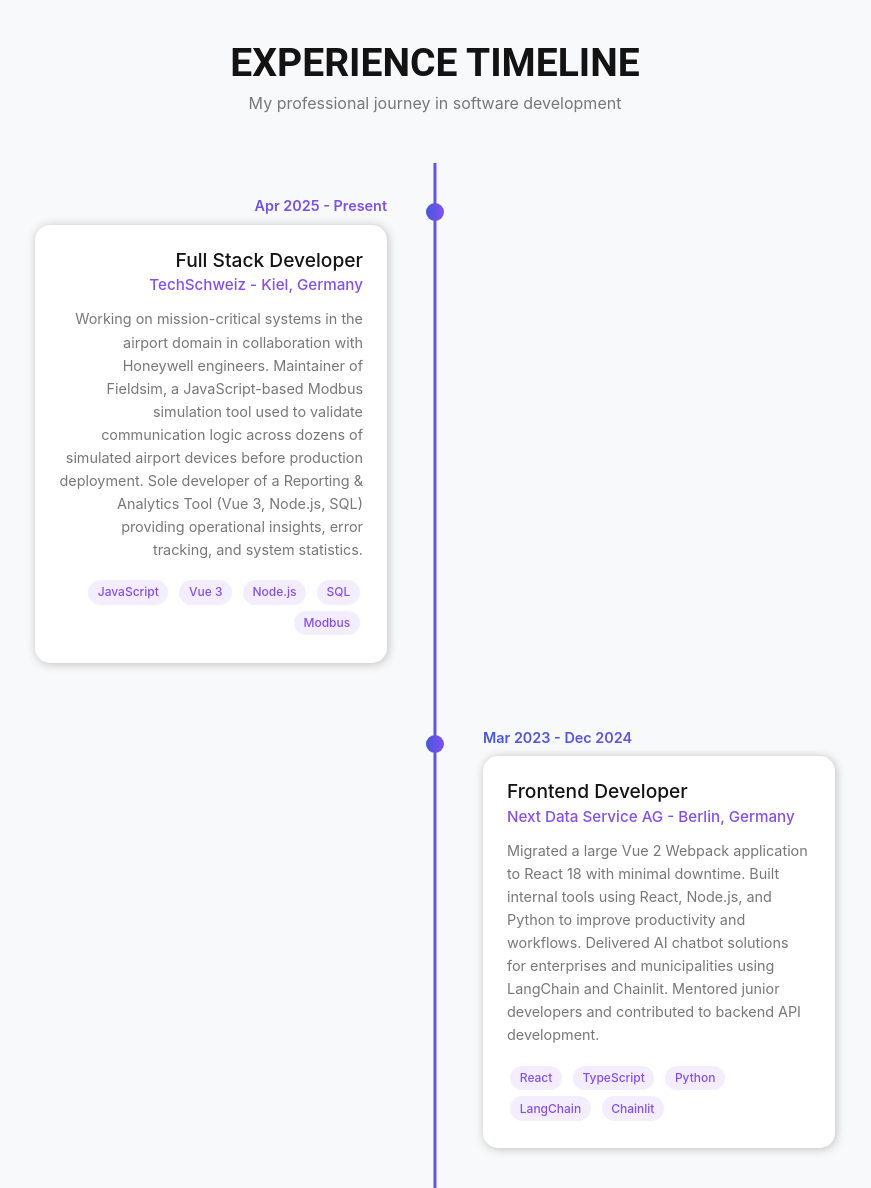
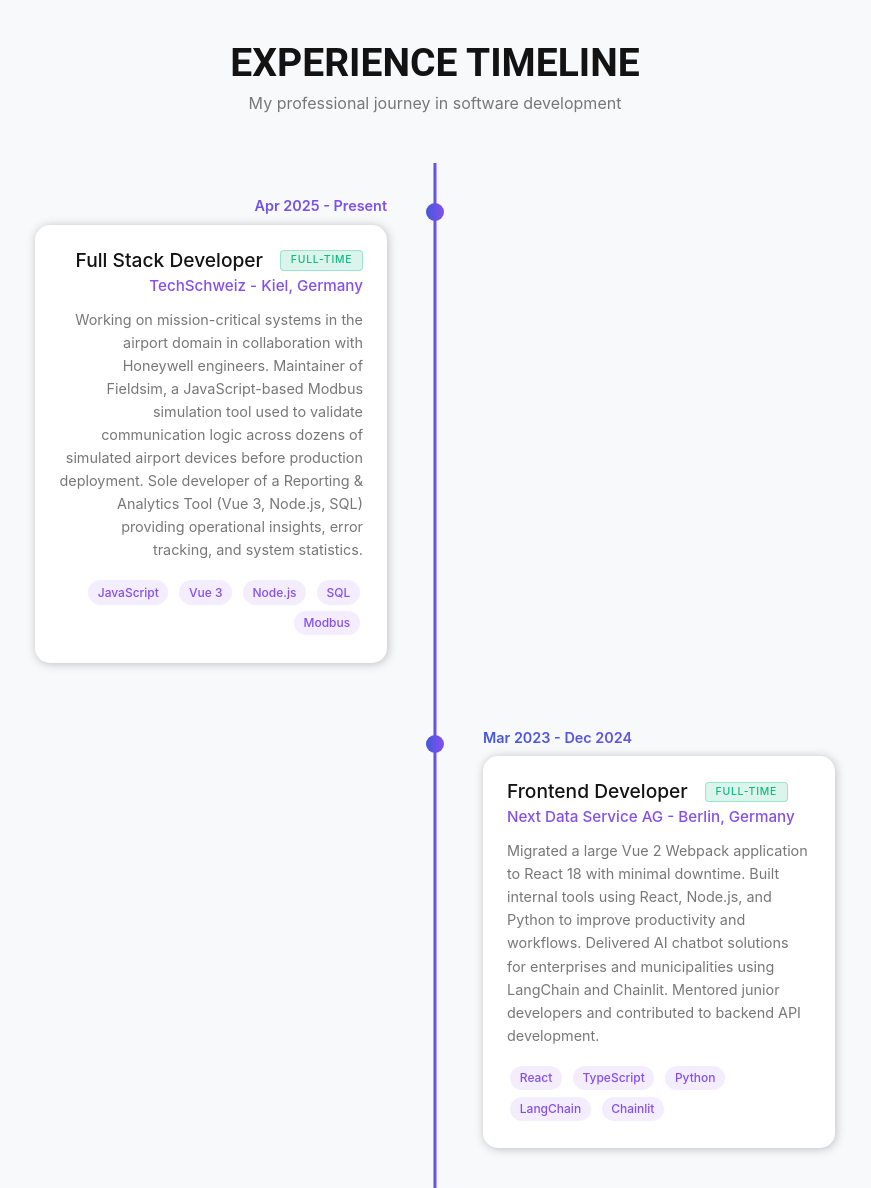
Before and after one commit to md-Junaid/my-portfolio, a PHP site: page / in a window 1280 px wide. Shown: the part 1927-3115 px from the top of the page, without its empty margins (205-1076 px from the left). Run offline with PHP 8.4, Linux system fonts and the light colour scheme.

Commit message:
full-time badge

```diff
--- a/Index.html
+++ b/Index.html
@@ -183,7 +183,7 @@
             <div class="timeline-dot"></div>
             <div class="timeline-date">Apr 2025 - Present</div>
             <div class="timeline-content">
-              <h3>Full Stack Developer</h3>
+              <h3>Full Stack Developer <span class="employment-badge full-time">Full-time</span></h3>
               <h4>TechSchweiz - Kiel, Germany</h4>
               <p class="para">
                 Working on mission-critical systems in the airport domain in collaboration with Honeywell engineers.
@@ -203,7 +203,7 @@
             <div class="timeline-dot"></div>
             <div class="timeline-date">Mar 2023 - Dec 2024</div>
             <div class="timeline-content">
-              <h3>Frontend Developer</h3>
+              <h3>Frontend Developer <span class="employment-badge full-time">Full-time</span></h3>
               <h4>Next Data Service AG - Berlin, Germany</h4>
               <p class="para">
                 Migrated a large Vue 2 Webpack application to React 18 with minimal downtime. Built internal tools
--- a/css/style.css
+++ b/css/style.css
@@ -962,6 +962,28 @@
   font-weight: 500;
 }
 
+/* Employment Badge */
+.employment-badge {
+  display: inline-flex;
+  align-items: center;
+  padding: 0.2rem 0.6rem;
+  border-radius: 4px;
+  font-size: 0.65rem;
+  font-weight: 500;
+  text-transform: uppercase;
+  letter-spacing: 0.8px;
+  margin-left: 0.75rem;
+  vertical-align: middle;
+  position: relative;
+  top: -1px;
+}
+
+.employment-badge.full-time {
+  background: rgba(16, 185, 129, 0.15);
+  color: #10b981;
+  border: 1px solid rgba(16, 185, 129, 0.3);
+}
+
 /* End Experience Timeline Area */
 
 /* Start Skills Area */
@@ -1613,6 +1635,13 @@
   border: 1px solid rgba(139, 92, 246, 0.2);
 }
 
+/* Employment Badge - Dark Mode */
+[data-theme="dark"] .employment-badge.full-time {
+  background: rgba(16, 185, 129, 0.12);
+  color: #34d399;
+  border: 1px solid rgba(16, 185, 129, 0.25);
+}
+
 /* === SKILLS SECTION === */
 [data-theme="dark"] .skill-category h3 {
   color: var(--title-color);
```
